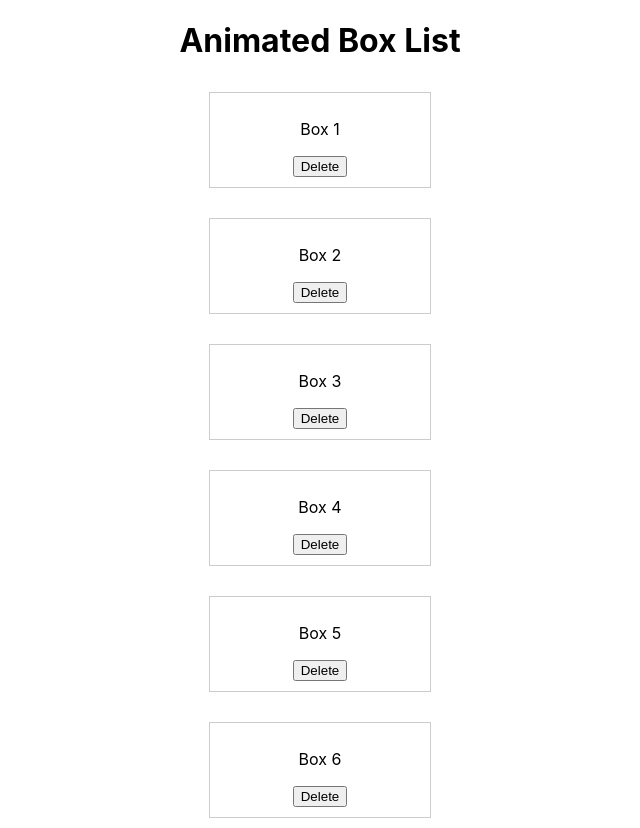
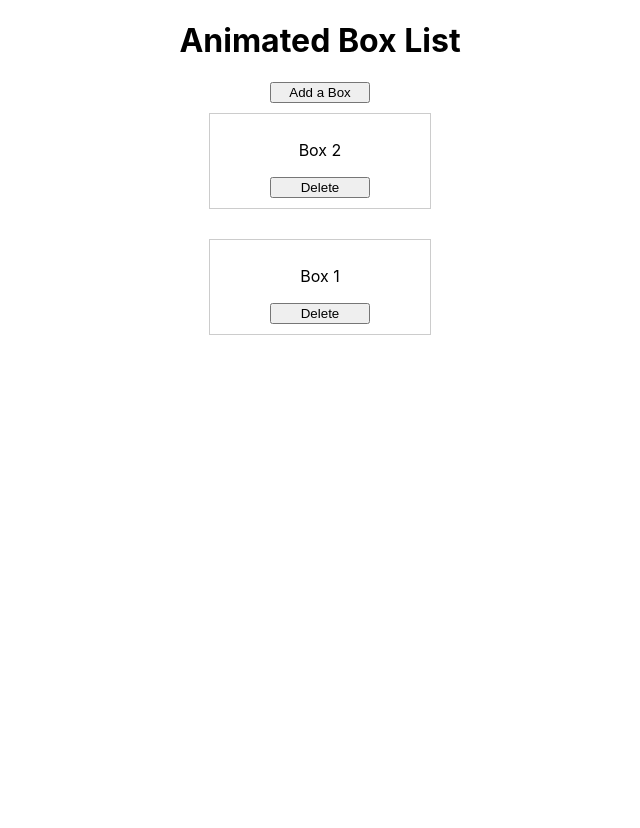
Before and after one commit to codecygen/111_React-FramerMotion-Animation-On-Remove, a React (Create React App) app: page / in a window 1280 px wide. Shown: the whole page, without its empty margins (320-960 px from the left). After the commit the page ends 800 px from the top, so only its background shows below. Built offline with nearby package versions, Linux system fonts and the light colour scheme.

Commit message:
box adding button works now

```diff
--- a/src/BoxList.js
+++ b/src/BoxList.js
@@ -5,7 +5,7 @@ import { AnimatePresence, motion } from "framer-motion";
 import Box from "./Box";
 
 const BoxList = () => {
-  const [boxes, setBoxes] = useState(["Box 1", "Box 2", "Box 3", "Box 4", "Box 5", "Box 6"]);
+  const [boxes, setBoxes] = useState(["Box 2", "Box 1"]);
 
   const handleDelete = (index) => {
     setBoxes((prevBoxes) => {
@@ -15,8 +15,19 @@ const BoxList = () => {
     });
   };
 
+  const handleAdd = () => {
+    const lastNumber = boxes[0].split(" ")[1];
+    // console.log(lastNumber);
+    const newBoxName = `Box ${+lastNumber + 1}`;
+
+    // console.log(boxes);
+
+    setBoxes((prevBoxes) => [newBoxName, ...prevBoxes]);
+  };
+
   return (
     <div className="box-list">
+      <button onClick={handleAdd}>Add a Box</button>
       <AnimatePresence>
         {boxes.map((data, index) => (
           <motion.div
--- a/src/index.css
+++ b/src/index.css
@@ -27,3 +27,8 @@ code {
   margin: 10px auto;
   overflow: hidden; /* Ensure contents don't overflow during animation */
 }
+
+button {
+  width: 100px;
+  margin: auto;
+}
```
